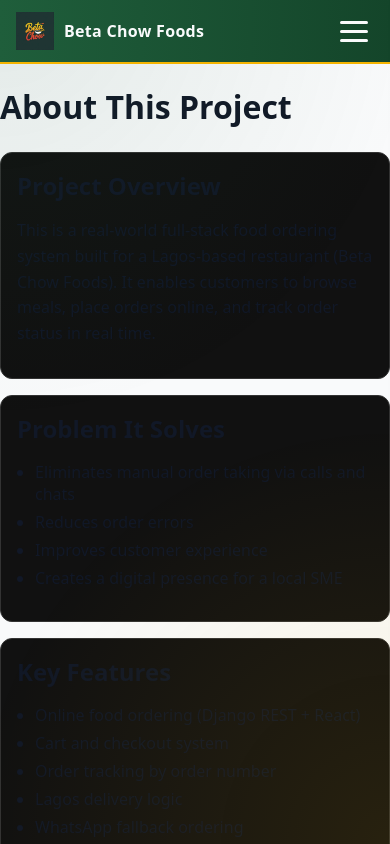
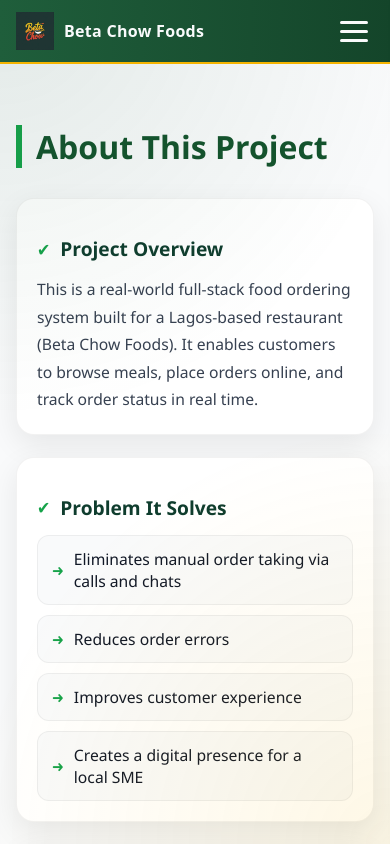
Before and after one commit to CodeEmcent/beta-chow-foods, a React app in the folder frontend/: page /about-project in a window 390 px wide. Shown: the top 844 px of the page. Built offline with nearby package versions, Linux system fonts and the light colour scheme; the HTML template or start-up script is replaced by a standard one.

Commit message:
Fix Styling Inconsistencies with the Admin Layout

```diff
--- a/frontend/src/styles/AboutProject.css
+++ b/frontend/src/styles/AboutProject.css
@@ -1,32 +1,114 @@
 .about-project {
-  display: grid;
-  gap: 16px;
+  max-width: 1100px;
+  margin: 0 auto;
+  padding: 60px 20px;
+  font-family: "Segoe UI", Tahoma, sans-serif;
+  color: #111827;
 }
 
+/* Page Title */
 .about-project h1 {
-  margin-bottom: 8px;
+  font-size: 2.4rem;
+  font-weight: 800;
+  color: #14532d;
+  margin-bottom: 30px;
+  border-left: 6px solid #16a34a;
+  padding-left: 14px;
 }
 
+/* Sections */
 .about-project section {
-  border: 1px solid #333;
-  border-radius: 12px;
-  padding: 16px;
-  background-color: #111;
+  background: white;
+  border-radius: 18px;
+  padding: 28px;
+  margin-bottom: 22px;
+  box-shadow: 0 10px 30px rgba(0,0,0,0.08);
+  border: 1px solid rgba(0,0,0,0.05);
+  transition: transform 0.2s ease, box-shadow 0.2s ease;
 }
 
-.about-project h2 {
-  margin-top: 0;
-  margin-bottom: 8px;
+.about-project section:hover {
+  transform: translateY(-3px);
+  box-shadow: 0 14px 40px rgba(0,0,0,0.12);
 }
 
+/* Section Titles */
+.about-project h2 {
+  font-size: 1.4rem;
+  font-weight: 800;
+  margin-bottom: 14px;
+  color: #0f3d2e;
+  display: flex;
+  align-items: center;
+  gap: 10px;
+}
+
+.about-project h2::before {
+  content: "✔";
+  color: #16a34a;
+  font-size: 1.1rem;
+}
+
+/* Paragraphs */
+.about-project p {
+  font-size: 1.05rem;
+  line-height: 1.75;
+  color: #374151;
+  margin: 0;
+}
+
+/* Lists */
 .about-project ul {
-  padding-left: 18px;
+  padding-left: 0;
+  margin: 0;
+  display: grid;
+  gap: 10px;
 }
 
 .about-project li {
-  margin-bottom: 6px;
+  list-style: none;
+  padding: 12px 14px;
+  border-radius: 12px;
+  background: #f9fafb;
+  border: 1px solid rgba(0,0,0,0.05);
+  font-size: 1rem;
+  color: #111827;
+  display: flex;
+  align-items: center;
+  gap: 10px;
 }
 
-.about-project p {
-  line-height: 1.6;
+.about-project li::before {
+  content: "➜";
+  color: #16a34a;
+  font-weight: bold;
 }
+
+/* Bold labels inside Technology Stack */
+.about-project b {
+  color: #14532d;
+}
+
+/* RESPONSIVENESS */
+@media (max-width: 768px) {
+  .about-project {
+    padding: 40px 16px;
+  }
+
+  .about-project h1 {
+    font-size: 2rem;
+  }
+
+  .about-project section {
+    padding: 20px;
+  }
+
+  .about-project h2 {
+    font-size: 1.2rem;
+  }
+
+  .about-project p,
+  .about-project li {
+    font-size: 0.98rem;
+  }
+}
--- a/frontend/src/styles/adminLayout.css
+++ b/frontend/src/styles/adminLayout.css
@@ -71,16 +71,38 @@
   margin-top: auto;
   background: #ef4444;
   border: none;
-  padding: 10px 14px;
+  padding: 12px 14px;
   color: white;
-  border-radius: 8px;
+  border-radius: 12px;
   cursor: pointer;
-  font-weight: 600;
-  transition: opacity 0.2s ease;
+  font-weight: 700;
+  display: flex;
+  align-items: center;
+  justify-content: center;
+  gap: 10px;
+  transition: background 0.2s ease;
 }
 
 .admin-logout:hover {
+  background: #dc2626;
   opacity: 0.85;
+}
+
+.admin-mobile-logout {
+  background: #ef4444;
+  border: none;
+  padding: 10px 14px;
+  color: white;
+  border-radius: 10px;
+  cursor: pointer;
+  font-weight: 700;
+  display: flex;
+  align-items: center;
+  gap: 8px;
+}
+
+.admin-mobile-logout:hover {
+  background: #dc2626;
 }
 
 /* ============================
@@ -141,7 +163,7 @@
 }
 
 /* Hamburger Button */
-.admin-menu-btn {
+.admin-icon-btn {
   background: transparent;
   border: none;
   cursor: pointer;
@@ -156,7 +178,7 @@
    OVERLAY (FOR MOBILE SIDEBAR)
 ============================ */
 
-.admin-overlay {
+.admin-backdrop {
   display: none;
   position: fixed;
   top: 0;
@@ -221,10 +243,3 @@
     display: none;
   }
 }
-
-/* Hide sidebar logout on tablet/mobile */
-@media (max-width: 900px) {
-  .admin-sidebar .admin-logout {
-    display: none;
-  }
-}
```
